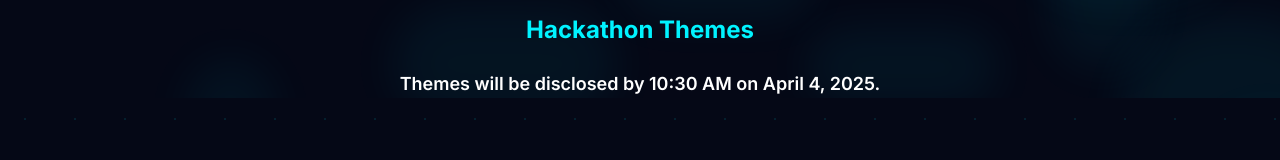
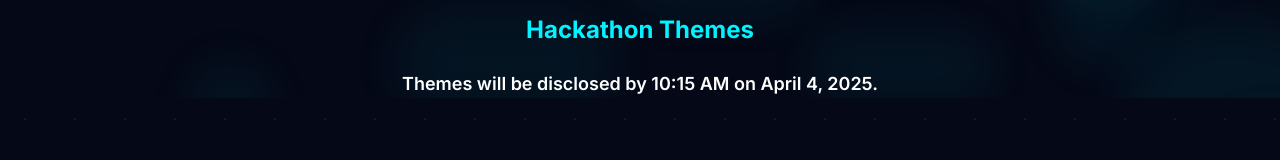
Before and after one commit to Sudharshan-3904/IntellinaWebsite, a React (Vite) app: page / in a window 1280 px wide. Shown: the part 706-866 px from the top of the page. Built offline with nearby package versions, Linux system fonts and the light colour scheme.

Commit message:
Update Hero.tsx

```diff
--- a/src/components/Hero.tsx
+++ b/src/components/Hero.tsx
@@ -219,8 +219,8 @@ const Hero = () => {
             className="text-center mt-12"
           >
             <h3 className="text-2xl font-bold text-neon-blue mb-6">Hackathon Themes</h3>
-            {new Date().getTime() < new Date("April 4, 2025 10:30:00").getTime() ? (
-              <p className="text-white text-lg font-semibold">Themes will be disclosed by 10:30 AM on April 4, 2025.</p>
+            {new Date().getTime() < new Date("April 4, 2025 10:15:00").getTime() ? (
+              <p className="text-white text-lg font-semibold">Themes will be disclosed by 10:15 AM on April 4, 2025.</p>
             ) : (
               <div className="grid grid-cols-1 sm:grid-cols-2 md:grid-cols-3 gap-6 text-white">
                 {[
```
